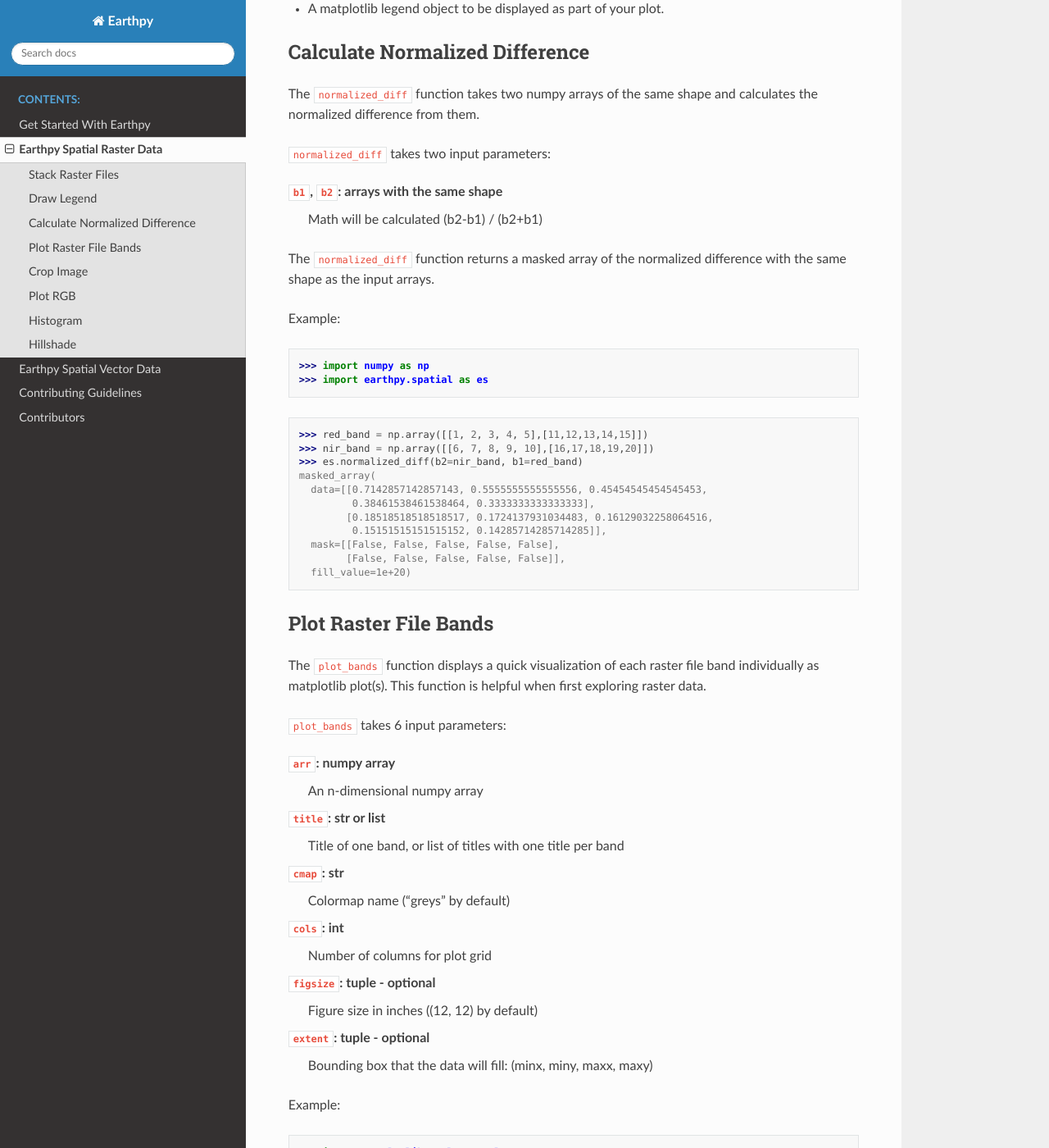
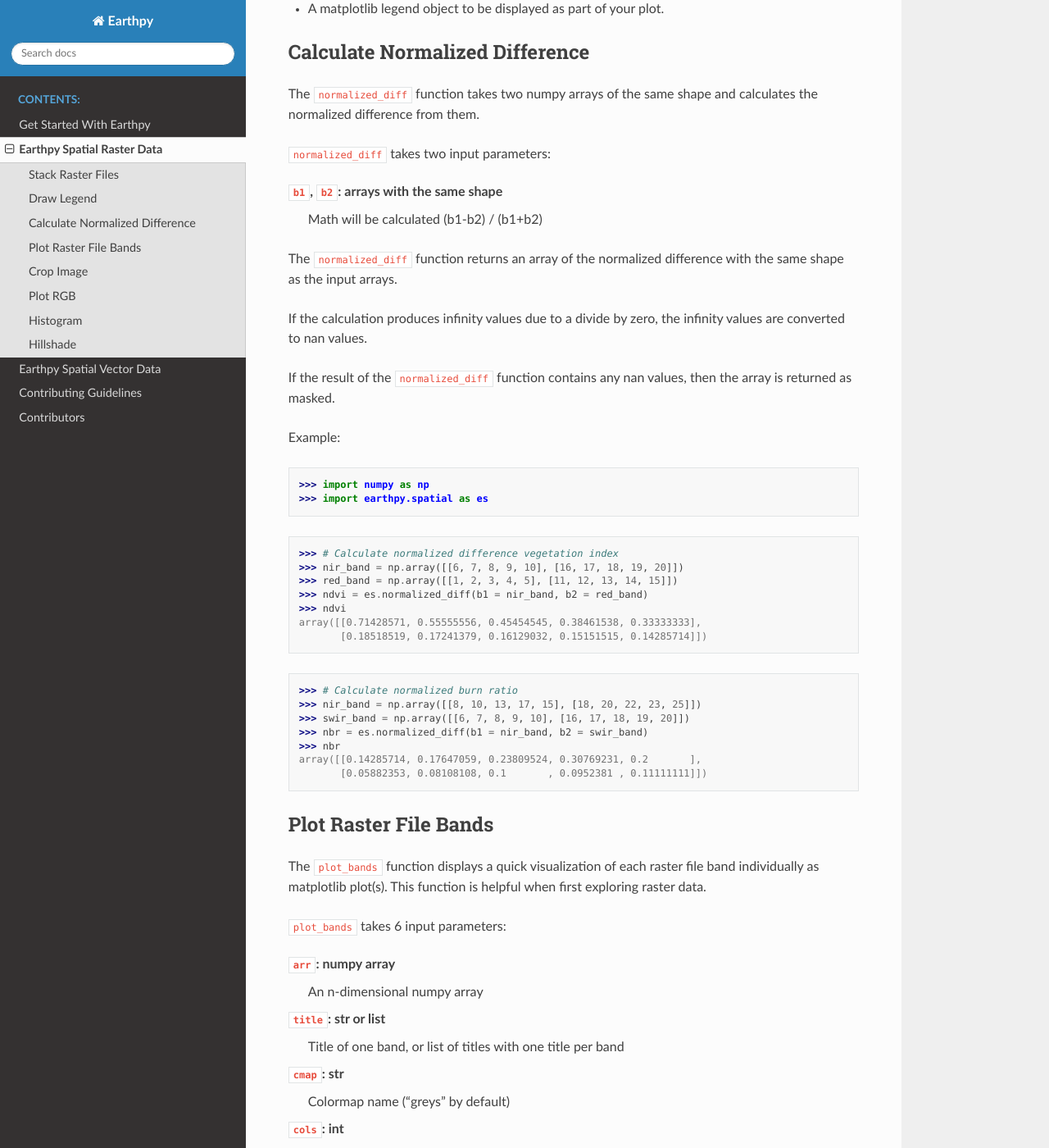
Before and after one commit to earthlab/earthpy, a Sphinx documentation site: the page built from docs/spatial-raster.rst, in a window 1280 px wide and 1400 px high, scrolled down 2100 px. Shown: the whole window at 82% size. Built offline with Sphinx 7.4.7 and the Read the Docs theme 2.0.0, drawn with Linux system fonts in a browser that asks for light colours.

Commit message:
Modify normalized_diff and add tests (#140)
* Redo of and tests for normalize diff fun
* update to docs and black syntax formatter

```diff
--- a/docs/spatial-raster.rst
+++ b/docs/spatial-raster.rst
@@ -89,26 +89,34 @@
 ``normalized_diff`` takes two input parameters:
 
 ``b1``, ``b2``: arrays with the same shape
-      Math will be calculated (b2-b1) / (b2+b1)
+      Math will be calculated (b1-b2) / (b1+b2)
 
-The ``normalized_diff`` function returns a masked array of the normalized difference with the same shape as the input arrays.
+The ``normalized_diff`` function returns an array of the normalized difference with the same shape as the input arrays.
+
+If the calculation produces infinity values due to a divide by zero, the infinity values are converted to nan values.
+
+If the result of the ``normalized_diff`` function contains any nan values, then the array is returned as masked.
 
 Example:
 
     >>> import numpy as np
     >>> import earthpy.spatial as es
 
-    >>> red_band = np.array([[1, 2, 3, 4, 5],[11,12,13,14,15]])
-    >>> nir_band = np.array([[6, 7, 8, 9, 10],[16,17,18,19,20]])
-    >>> es.normalized_diff(b2=nir_band, b1=red_band)
-    masked_array(
-      data=[[0.7142857142857143, 0.5555555555555556, 0.45454545454545453,
-             0.38461538461538464, 0.3333333333333333],
-            [0.18518518518518517, 0.1724137931034483, 0.16129032258064516,
-             0.15151515151515152, 0.14285714285714285]],
-      mask=[[False, False, False, False, False],
-            [False, False, False, False, False]],
-      fill_value=1e+20)
+    >>> # Calculate normalized difference vegetation index
+    >>> nir_band = np.array([[6, 7, 8, 9, 10], [16, 17, 18, 19, 20]])
+    >>> red_band = np.array([[1, 2, 3, 4, 5], [11, 12, 13, 14, 15]])
+    >>> ndvi = es.normalized_diff(b1 = nir_band, b2 = red_band)
+    >>> ndvi
+    array([[0.71428571, 0.55555556, 0.45454545, 0.38461538, 0.33333333],
+           [0.18518519, 0.17241379, 0.16129032, 0.15151515, 0.14285714]])
+
+    >>> # Calculate normalized burn ratio
+    >>> nir_band = np.array([[8, 10, 13, 17, 15], [18, 20, 22, 23, 25]])
+    >>> swir_band = np.array([[6, 7, 8, 9, 10], [16, 17, 18, 19, 20]])
+    >>> nbr = es.normalized_diff(b1 = nir_band, b2 = swir_band)
+    >>> nbr
+    array([[0.14285714, 0.17647059, 0.23809524, 0.30769231, 0.2       ],
+           [0.05882353, 0.08108108, 0.1       , 0.0952381 , 0.11111111]])
 
 
 Plot Raster File Bands
```
Also changed, not shown: 2 other files.
